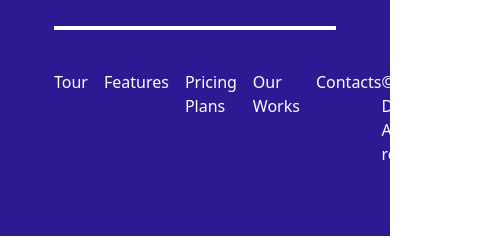
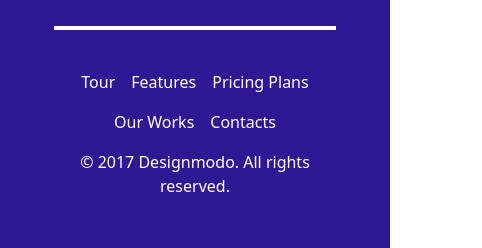
Before and after one commit to karan2782/bluparrot-frontend, a React (Vite) app: page / in a window 390 px wide. Shown: the part 4171-4419 px from the top of the page, 482 px wide, since content can reach past the window. Built offline with nearby package versions, Linux system fonts and the light colour scheme.

Commit message:
lower footer

```diff
--- a/src/component/LowerFooter.jsx
+++ b/src/component/LowerFooter.jsx
@@ -1,9 +1,10 @@
-import React from 'react'
+import React from "react";
 
 function LowerFooter() {
   return (
-    <div className='flex justify-between'>
-      <div className='flex gap-4'>
+    <div className="flex flex-col md:flex-row justify-between items-center gap-4 md:gap-0">
+      {/* Navigation Links */}
+      <div className="flex flex-wrap justify-center md:justify-start gap-4">
         <p>Tour</p>
         <p>Features</p>
         <p>Pricing Plans</p>
@@ -11,11 +12,12 @@ function LowerFooter() {
         <p>Contacts</p>
       </div>
 
-      <div>
-      © 2017 Designmodo. All rights reserved.
+      {/* Copyright Information */}
+      <div className="text-center md:text-left">
+        © 2017 Designmodo. All rights reserved.
       </div>
     </div>
-  )
+  );
 }
 
-export default LowerFooter
+export default LowerFooter;
```
